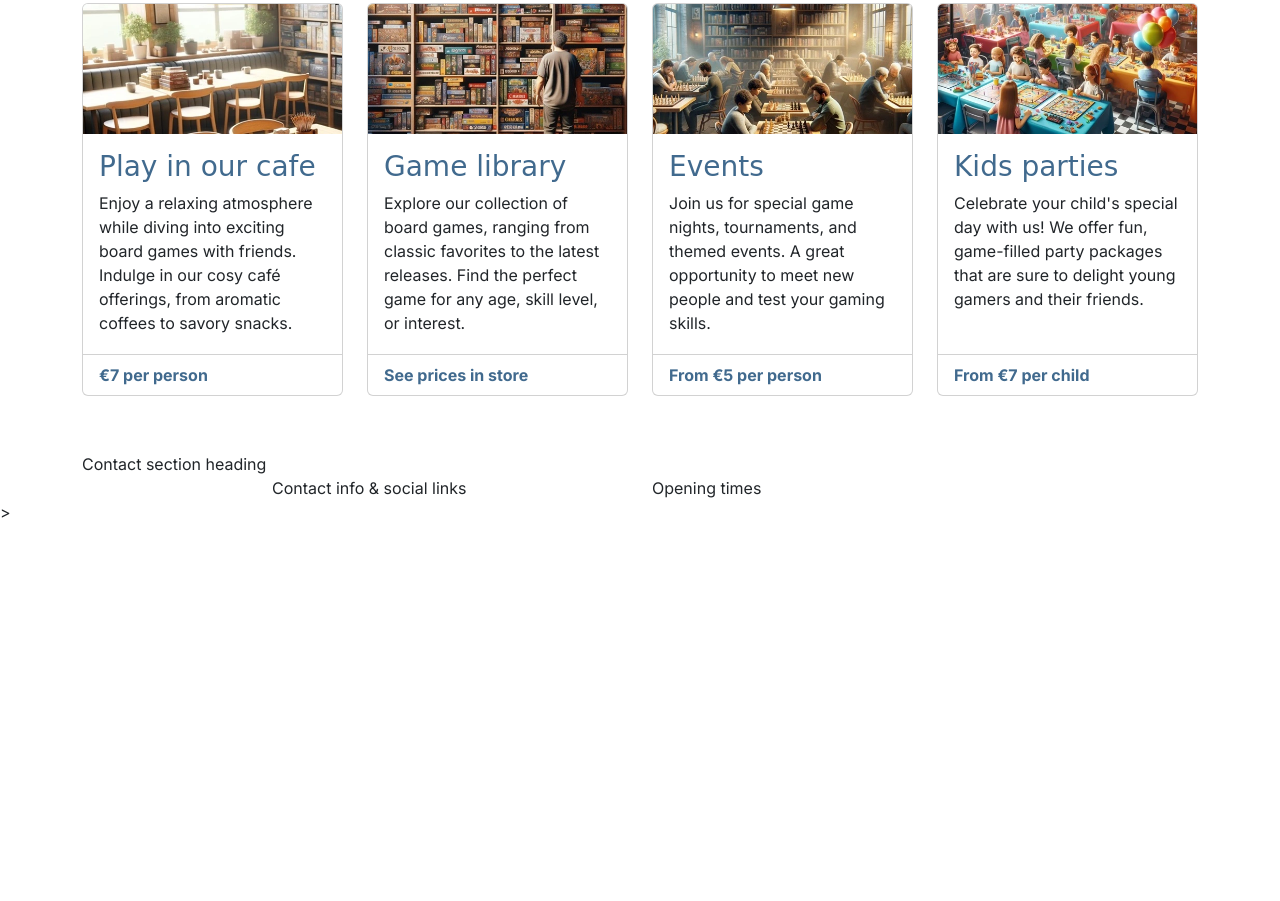
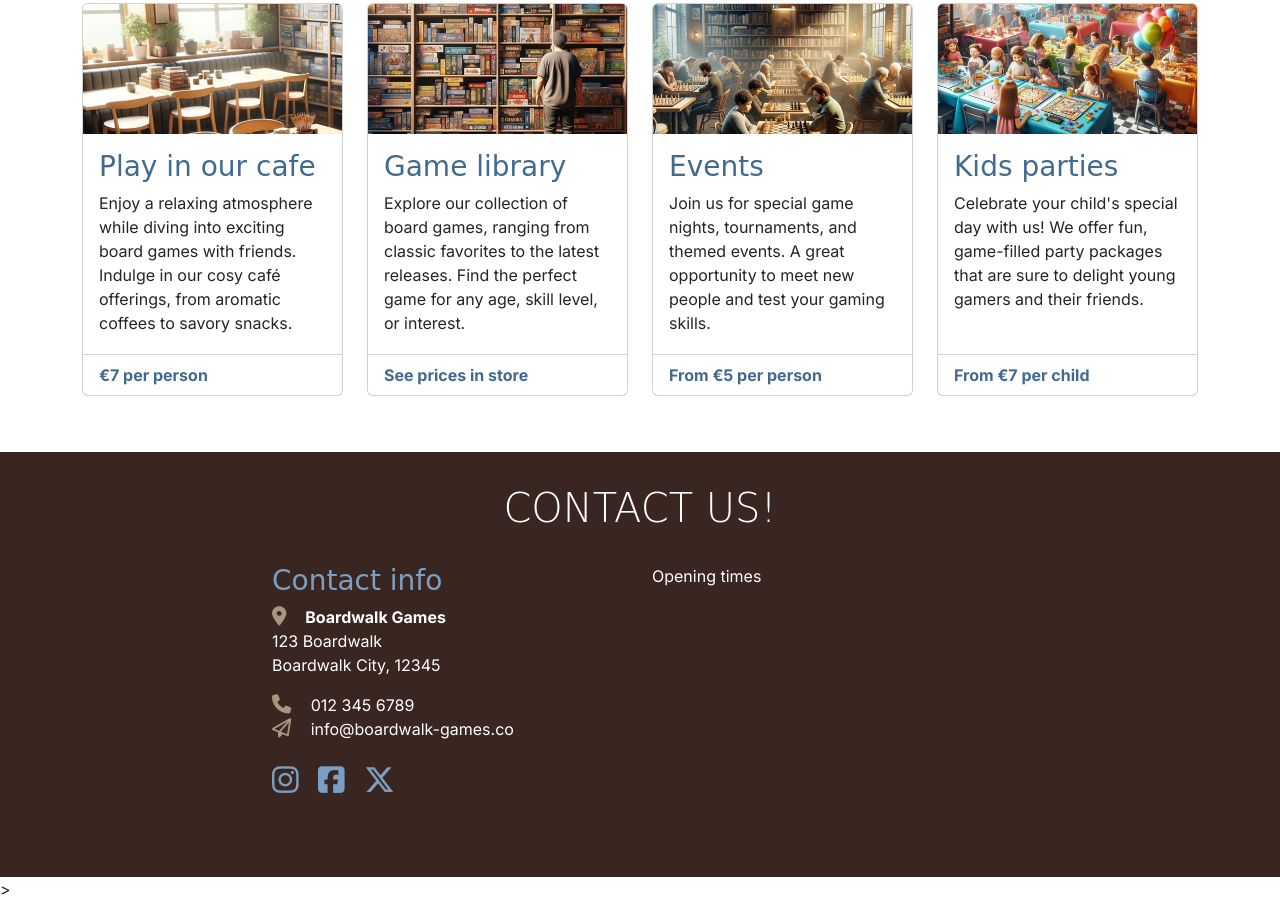
Before and after one commit to rikity432/boardwalk-games, a plain HTML site: page index.html in a window 1280 px wide. Shown: the part 656-1557 px from the top of the page. Before the commit the page ends 1180 px from the top, so only its background shows below. Drawn offline with nearby package versions, Linux system fonts and the light colour scheme; a web font is replaced by a local one.

Commit message:
added and styled footer/contact

```diff
--- a/assets/styles/styles.css
+++ b/assets/styles/styles.css
@@ -70,6 +70,45 @@ h2 {
     margin-bottom: 1.5rem;
 }
 
+/* Game library cards */
+
+#new-games .card,
+#fav-games .card {
+    border: none;
+}
+
+/* Footer / contact */
+
+#contact {
+    background-color: var(--primary-color);
+    color: white;
+    padding-bottom: 3rem;
+}
+
+#contact h2 {
+    color: white;
+}
+
+#contact .sub-heading-color {
+    color: var(--highlight-color-light);
+}
+
+#contact i {
+    color: var(--secondary-color);
+    font-size: 1.2rem;
+    margin-right: 15px;
+}
+
+#contact .social-links i {
+    color: var(--highlight-color-light);
+    font-size: 1.9rem;
+    transition: color 0.3s ease-in-out;
+}
+
+#contact .social-links i:hover {
+    color: var(--secondary-color);
+}
+
 /* grid visualisation CSS for testing
 
 .container,
--- a/index.html
+++ b/index.html
@@ -190,12 +190,35 @@
 
     <!-- Footer / contact section -->
     <!-- mt-auto added to push footer to the bottom of the page -->
-    <footer class="mt-auto">
-        <div class="container">
+    <footer id="contact" class="mt-auto">
+        <div class="container section">
             <div class="row justify-content-center">
-                <div class="col-12">Contact section heading</div>
+                <div class="col-12 text-center">
+                    <h2 class="display-6">Contact us!</h2>
+                </div>
                 <!-- Contact info -->
-                <div class="col-12 col-md-6 col-xl-4">Contact info & social links</div>
+                <div class="col-12 col-md-6 col-xl-4">
+                    <h3 class="sub-heading-color">Contact info</h3>
+                    <address>
+                        <strong><i class="fa-solid fa-location-dot"></i> Boardwalk Games</strong><br>
+                        123 Boardwalk<br>
+                        Boardwalk City, 12345
+                    </address>
+                    <p><i class="fa-solid fa-phone"></i> 012 345 6789<br>
+                        <i class="fa-regular fa-paper-plane"></i> info@boardwalk-games.co
+                    </p>
+                    <div class="social-links mt-4">
+                        <a href="https://www.instagram.com" target="_blank"
+                            aria-label="Visit our Instagram page (opens in a new tab)" rel="noopener"><i
+                                class="fa-brands fa-instagram"></i></a>
+                        <a href="https://www.facebook.com" target="_blank"
+                            aria-label="Visit our Facebook page (opens in a new tab)" rel="noopener"><i
+                                class="fa-brands fa-square-facebook"></i></a>
+                        <a href="https://www.x.com" target="_blank" aria-label="Visit our X feed (opens in a new tab)"
+                            rel="noopener"><i class="fa-brands fa-x-twitter"></i></a>
+                    </div>
+                </div>
+
                 <!-- Opening times -->
                 <div class="col-12 col-md-6 col-xl-4">Opening times</div>
             </div>
```
